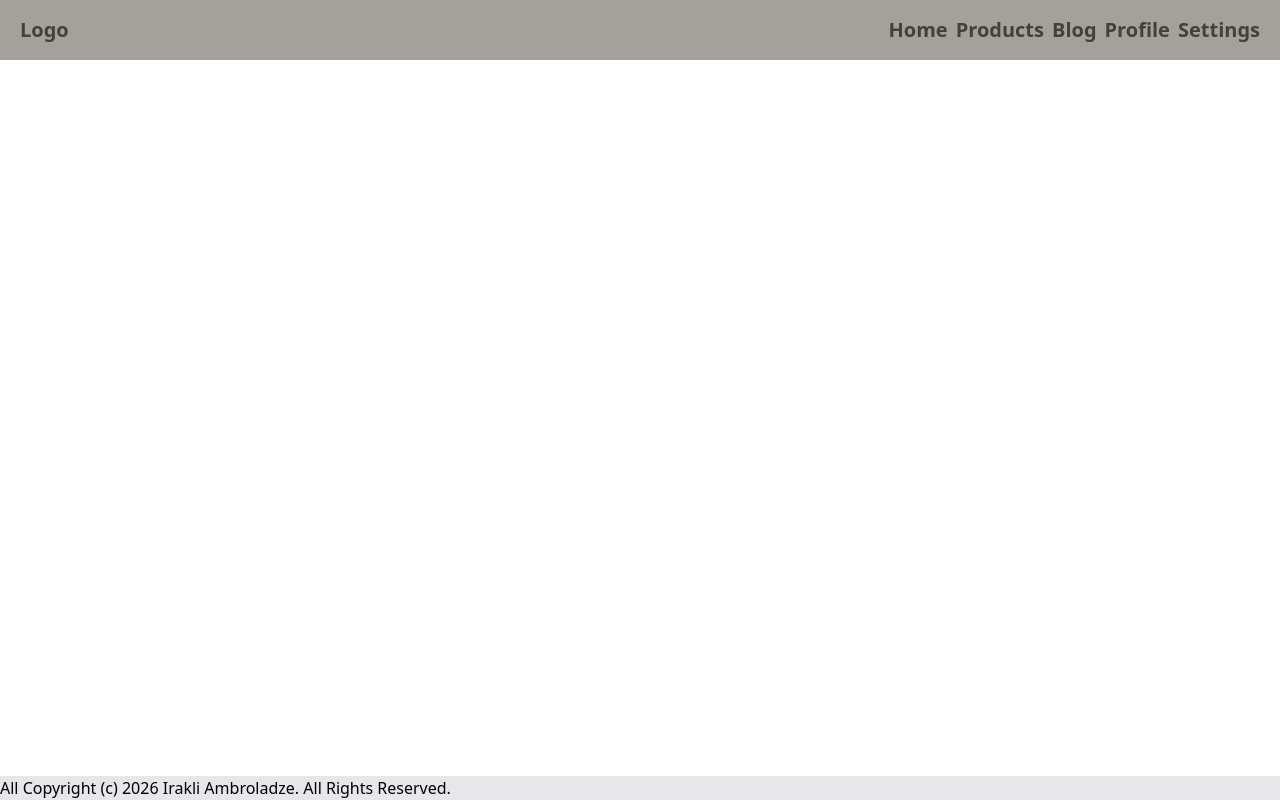
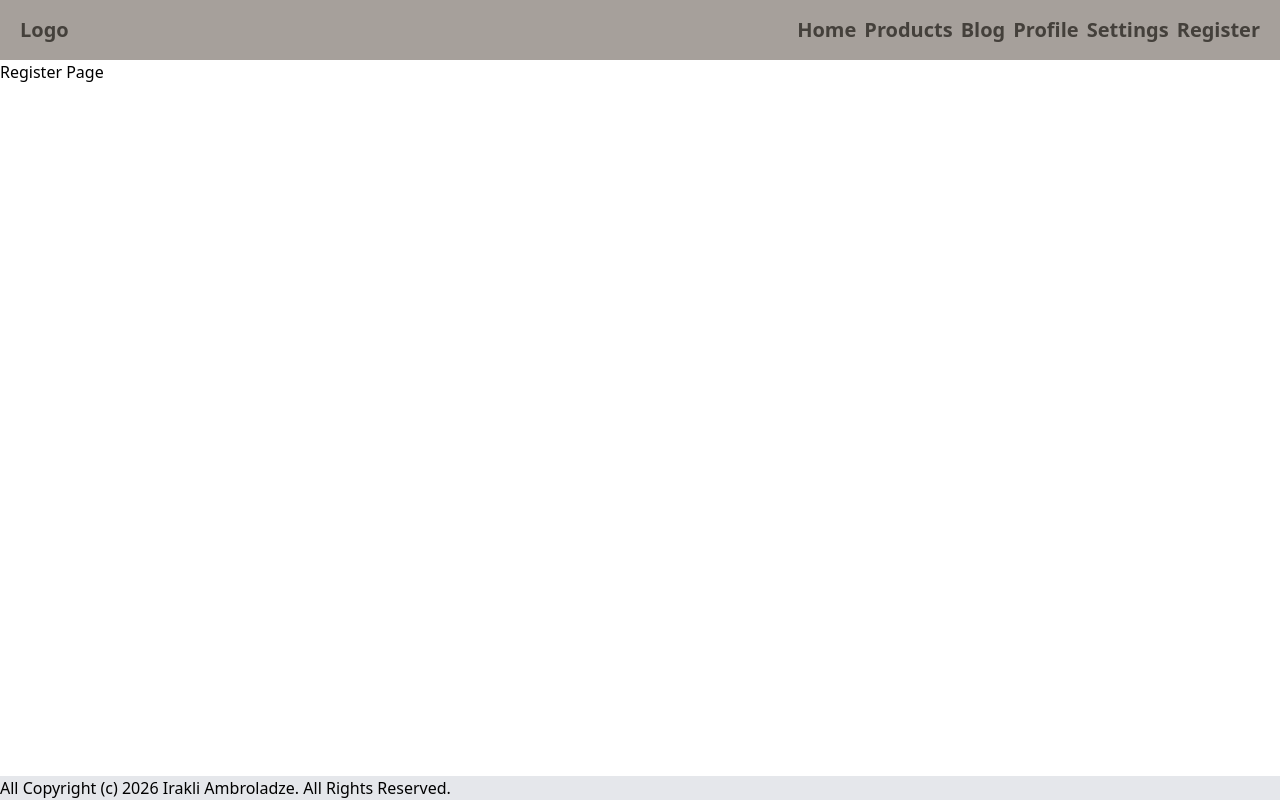
Before and after one commit to IrakliAmbroladze/react-geolab, a React (Vite) app: page /register in a window 1280 px wide. Built offline with nearby package versions, Linux system fonts and the light colour scheme.

Commit message:
feat(Register): added new navigation route as Register

```diff
--- a/src/App.jsx
+++ b/src/App.jsx
@@ -11,6 +11,7 @@ import SettingsLayout from "./layouts/SettingsLayout";
 import Products from "./pages/Products";
 import { Post } from "./pages/Post";
 import Posts from "./pages/Posts";
+import Register from "./pages/Register";
 
 function App() {
   return (
@@ -28,6 +29,7 @@ function App() {
             <Route path="billing" element={<Billing />} />
             <Route path="change-password" element={<ChangePassword />} />
           </Route>
+          <Route path="/register" element={<Register />} />
         </Routes>
       </main>
       <Footer />
--- a/src/constants/navigations.js
+++ b/src/constants/navigations.js
@@ -4,6 +4,7 @@ export const header_navs = [
   { display: "Blog", route: "/posts" },
   { display: "Profile", route: "/profile" },
   { display: "Settings", route: "/settings" },
+  { display: "Register", route: "/register" },
 ];
 
 export const settings_navs = [
--- /dev/null
+++ b/src/pages/Register.jsx
@@ -0,0 +1,7 @@
+export default function Register() {
+  return (
+    <>
+      <h1>Register Page</h1>
+    </>
+  );
+}
```
